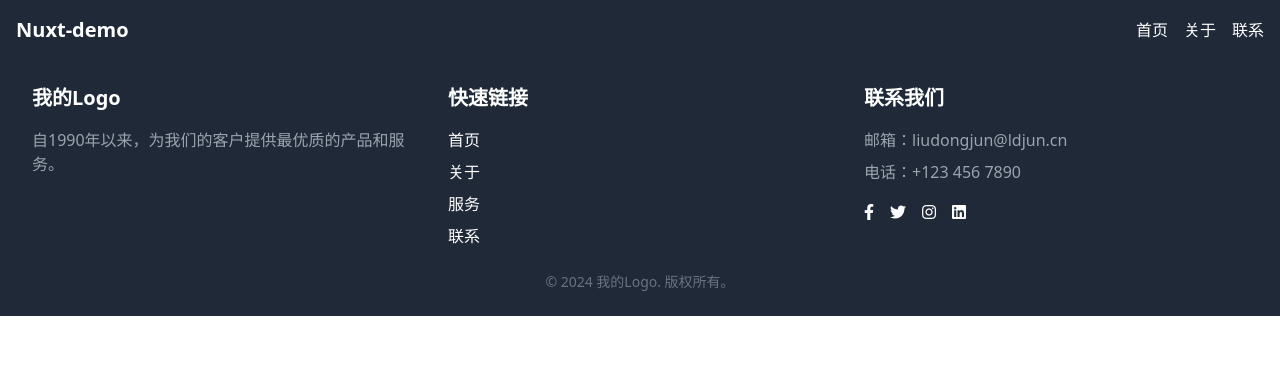
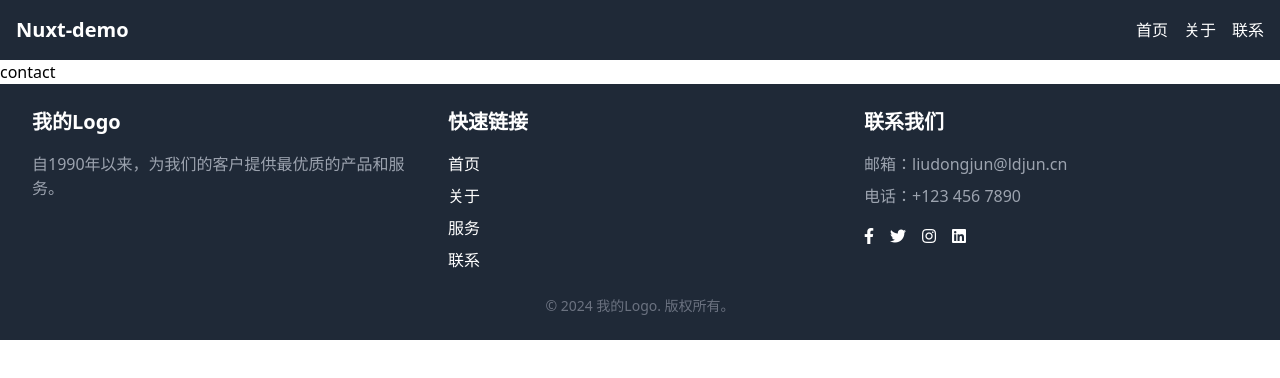
Before and after one commit to liudonjun/nuxt-website, a Nuxt app: page /contact in a window 1280 px wide. Shown: the top 378 px of the page. Built offline with nearby package versions, Linux system fonts and the light colour scheme.

Commit message:
fix:打包错误修改

```diff
--- /dev/null
+++ b/pages/contact.vue
@@ -0,0 +1,3 @@
+<template>
+  <div>contact</div>
+</template>
--- /dev/null
+++ b/pages/services.vue
@@ -0,0 +1,3 @@
+<template>
+  <div>services</div>
+</template>
```
